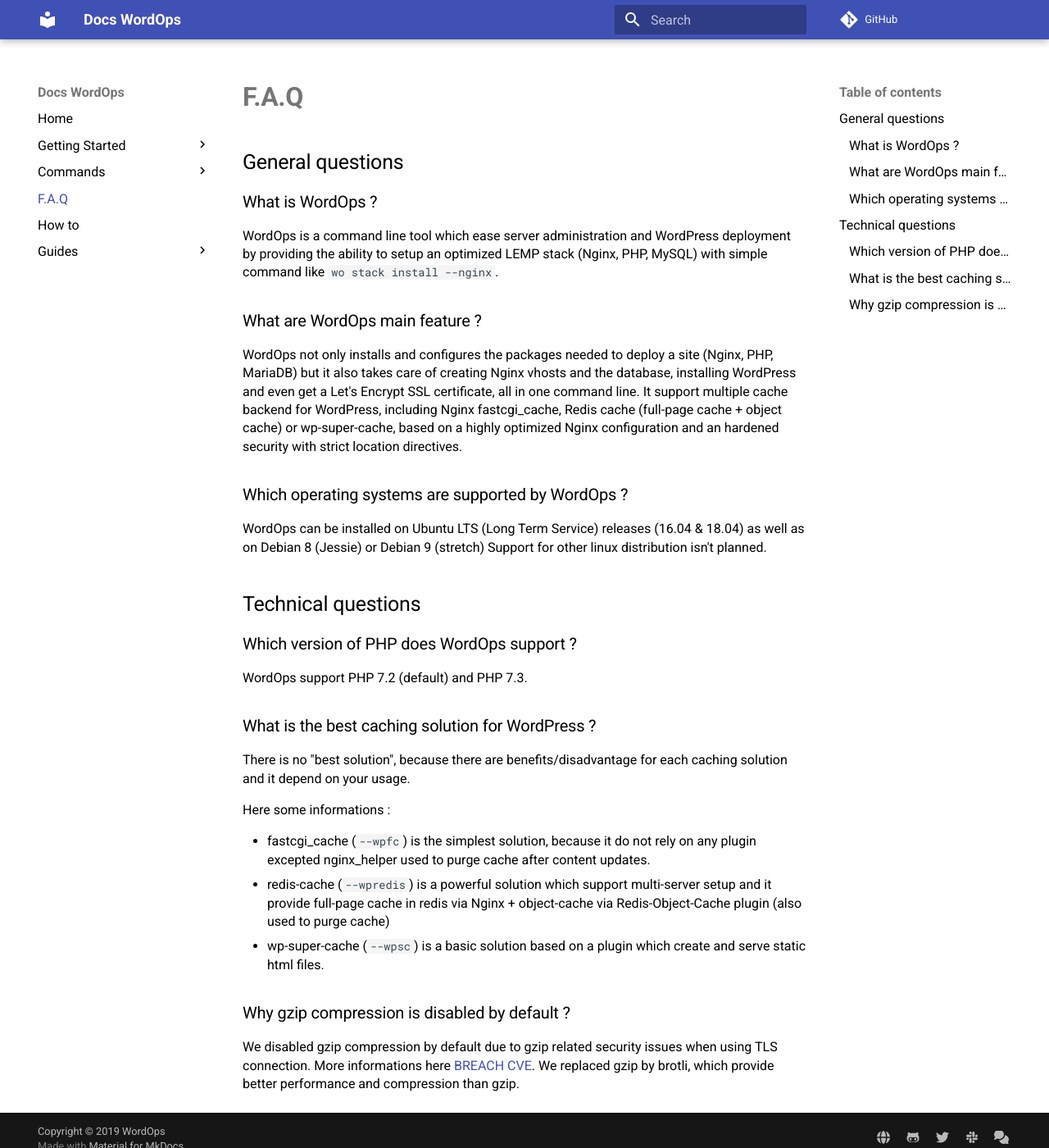
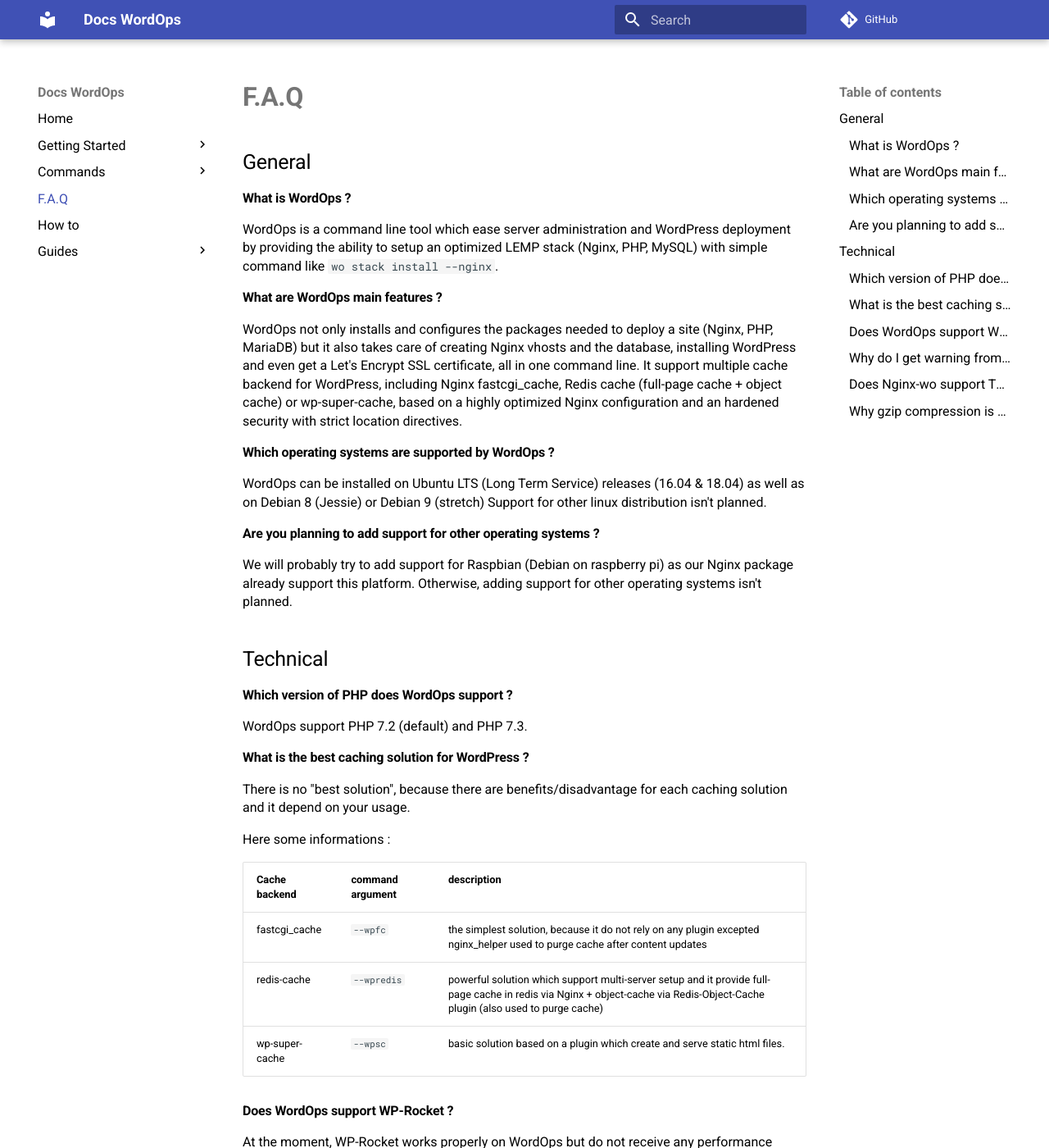
Before and after one commit to WordOps/docs.wordops.net, an MkDocs documentation site: the page built from docs/faq.md, in a window 1280 px wide and 1400 px high. Shown: the whole window at 82% size. Built offline with MkDocs 1.6.1 and Material for MkDocs 9.7.7, drawn with Linux system fonts in a browser that asks for light colours; comment, search, counter and statistics services are not loaded; some of the changed text lies outside the part shown.

Commit message:
adapt css

```diff
--- a/docs/css/extra.css
+++ b/docs/css/extra.css
@@ -19,6 +19,19 @@
 .md-typeset {
     font-size: 16px;
     line-height: 1.4;
+    margin-top: 0;
+}
+
+.md-typeset blockquote,.md-typeset ol,.md-typeset p,.md-typeset ul {
+    margin-top: 0;
+}
+
+.md-typeset h3 {
+    margin-top: 0.6em;
+    margin-bottom: 0.6em;
+    line-height: 1.5;
+    margin-block-start: 0;
+    margin-block-end: 0;
 }
 
 .md-typeset__table td code {
@@ -35,11 +48,13 @@
 }
 
 h2 {
-    font-weight: 500!important
+    font-weight: 500!important;
 }
 
 h3 {
-    font-weight: 500!important
+    font-weight: 500!important;
+    margin-block-start: 0;
+    margin-block-end: 0;
 }
 
 .md-nav__link {
--- a/docs/faq.md
+++ b/docs/faq.md
@@ -1,37 +1,53 @@
 # F.A.Q
 
-## General questions
+## General
 
-### What is WordOps ?
+#### What is WordOps ?
 
 WordOps is a command line tool which ease server administration and WordPress deployment by providing the ability to setup an optimized LEMP stack (Nginx, PHP, MySQL) with simple command like `wo stack install --nginx`.
 
-### What are WordOps main feature ?
+#### What are WordOps main features ?
 
-WordOps not only installs and configures the packages needed to deploy a site (Nginx, PHP, MariaDB) but it also takes care of creating Nginx vhosts and the database, installing WordPress and even get a Let's Encrypt SSL certificate, all in one command line.
-It support multiple cache backend for WordPress, including Nginx fastcgi_cache, Redis cache (full-page cache + object cache) or wp-super-cache, based on a highly optimized Nginx configuration and an hardened security with strict location directives.
+WordOps not only installs and configures the packages needed to deploy a site (Nginx, PHP, MariaDB) but it also takes care of creating Nginx vhosts and the database, installing WordPress and even get a Let's Encrypt SSL certificate, all in one command line. It support multiple cache backend for WordPress, including Nginx fastcgi_cache, Redis cache (full-page cache + object cache) or wp-super-cache, based on a highly optimized Nginx configuration and an hardened security with strict location directives.
 
-### Which operating systems are supported by WordOps ?
+#### Which operating systems are supported by WordOps ?
 
-WordOps can be installed on Ubuntu LTS (Long Term Service) releases (16.04 & 18.04) as well as on Debian 8 (Jessie) or Debian 9 (stretch)
-Support for other linux distribution isn't planned.
+WordOps can be installed on Ubuntu LTS (Long Term Service) releases (16.04 & 18.04) as well as on Debian 8 (Jessie) or Debian 9 (stretch) Support for other linux distribution isn't planned.
 
-## Technical questions
+#### Are you planning to add support for other operating systems ?
 
-### Which version of PHP does WordOps support ?
+We will probably try to add support for Raspbian (Debian on raspberry pi) as our Nginx package already support this platform. Otherwise, adding support for other operating systems isn't planned.
+
+## Technical
+
+#### Which version of PHP does WordOps support ?
 
 WordOps support PHP 7.2 (default) and PHP 7.3.
 
-### What is the best caching solution for WordPress ?
+#### What is the best caching solution for WordPress ?
 
 There is no "best solution", because there are benefits/disadvantage for each caching solution and it depend on your usage.
 
 Here some informations :
 
-- fastcgi_cache (`--wpfc`) is the simplest solution, because it do not rely on any plugin excepted nginx_helper used to purge cache after content updates.
-- redis-cache (`--wpredis`) is a powerful solution which support multi-server setup and it provide full-page cache in redis via Nginx + object-cache via Redis-Object-Cache plugin (also used to purge cache)
-- wp-super-cache (`--wpsc`) is a basic solution based on a plugin which create and serve static html files.
+Cache backend  | command argument | description
+-------------- | ---------------- | ----------------------------------------------------------------------------------------------------------------------------------------------------------------------------
+fastcgi_cache  | `--wpfc`         | the simplest solution, because it do not rely on any plugin excepted nginx_helper used to purge cache after content updates                                                  |
+redis-cache    | `--wpredis`      | powerful solution which support multi-server setup and it provide full-page cache in redis via Nginx + object-cache via Redis-Object-Cache plugin (also used to purge cache)
+wp-super-cache | `--wpsc`         | basic solution based on a plugin which create and serve static html files.                                                                                                   |
 
-### Why gzip compression is disabled by default ?
+#### Does WordOps support WP-Rocket ?
+
+At the moment, WP-Rocket works properly on WordOps but do not receive any performance boost from our Nginx configuration. We are going to work on it and to provide additional Nginx configurations for WP-Rocket.
+
+#### Why do I get warning from my web browser when opening WordOps backend ?
+
+At the moment, WordOps backend is secured with a self-signed SSL certificate, which provide the same level of encryption than any other certificate but do not come from a certificate authority. Your Web browser only warn you about the fact that the certificate wasn't issued by a trusted certificate authority. We are already working on adding the ability to secure WordOps backend with a letsencrypt SSL certificate.
+
+#### Does Nginx-wo support TLSv1.3 ?
+
+No, currently our custom Nginx package isn't built with OpenSSL 1.1+ and Nginx-wo only support TLSv1.0 TLSv1.1 and TLSv1.2.
+
+#### Why gzip compression is disabled by default ?
 
 We disabled gzip compression by default due to gzip related security issues when using TLS connection. More informations here [BREACH CVE](https://en.wikipedia.org/wiki/BREACH). We replaced gzip by brotli, which provide better performance and compression than gzip.
```
Also changed, not shown: docs/how-to.md (+26 -3 lines), docs/post-install-steps.md (+1 -0 lines).
